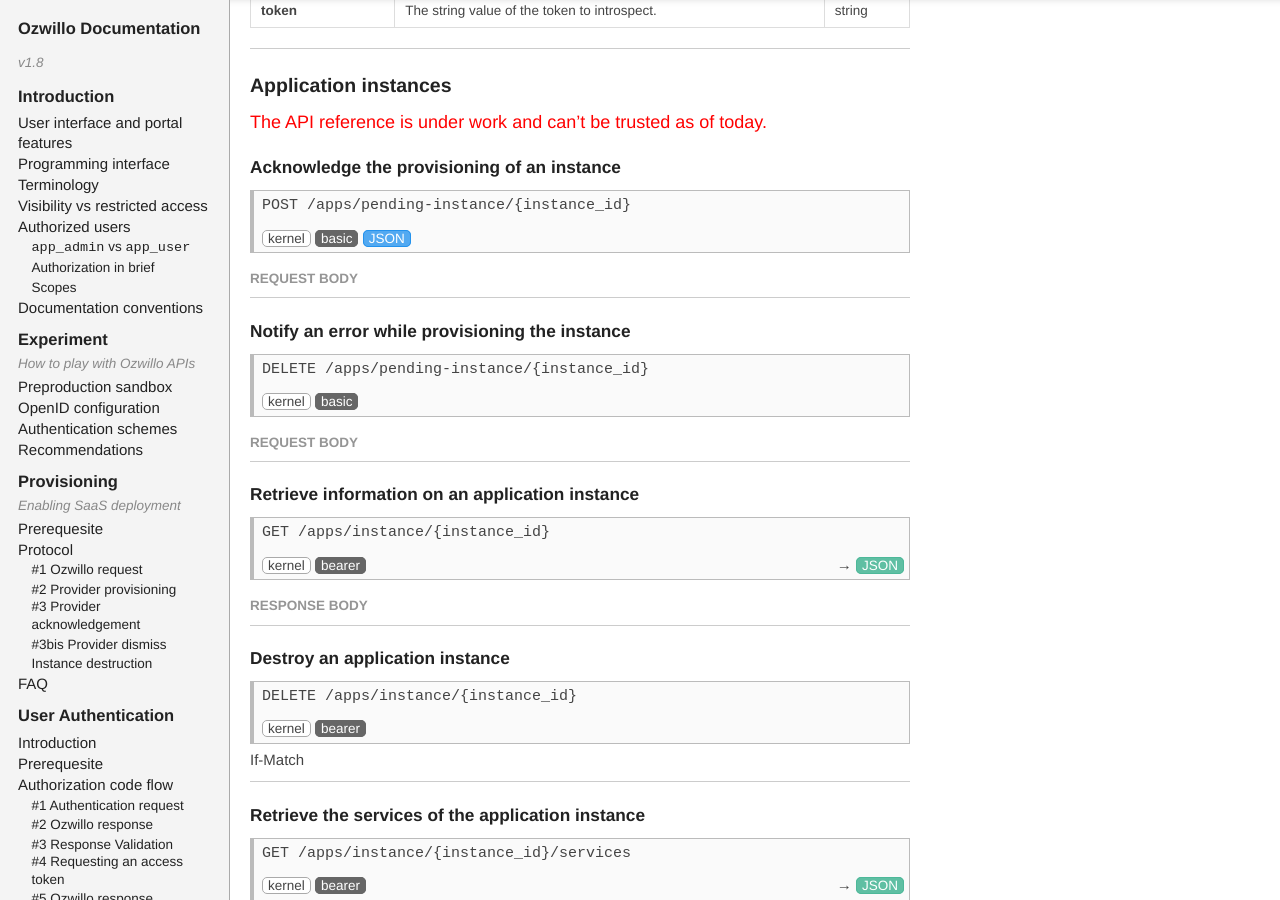
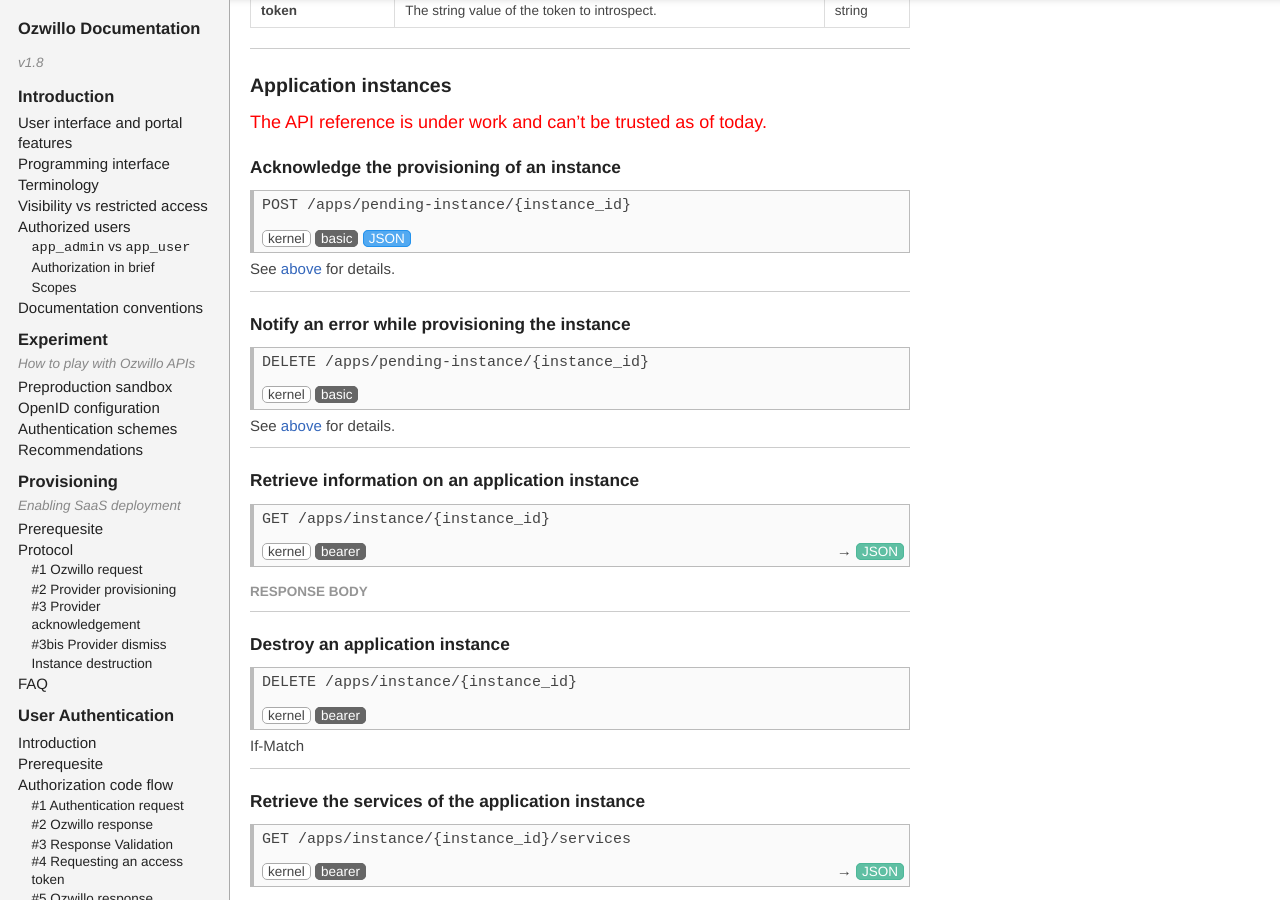
Before and after one commit to ozwillo/ozwillo-doc, a Jekyll site: the page built from index.html, in a window 1280 px wide and 900 px high, scrolled down 25840 px. Built offline with Jekyll 4.4.1, drawn with Linux system fonts in a browser that asks for light colours; nearby versions of some CDN libraries; library files that are not in the unit come from our copies.

Commit message:
Link back to provisioning guide from API reference.

```diff
--- a/_includes/5-api-reference.md
+++ b/_includes/5-api-reference.md
@@ -313,7 +313,7 @@
 	</div>
 </div>
 
-##### Request body
+See [above](#s3-3-provider-acknowledgement) for details.
 
 <hr/>
 
@@ -329,7 +329,7 @@
 	</div>
 </div>
 
-##### Request body
+See [above](s3-3bis-provider-dismiss) for details.
 
 <hr/>
 
```
